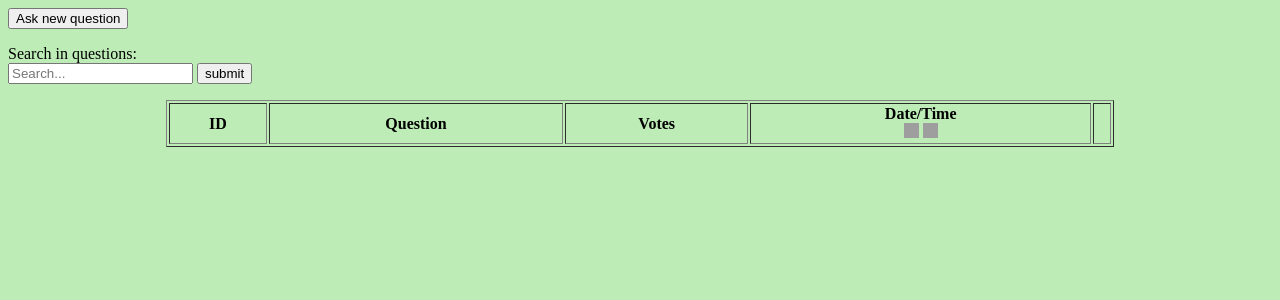
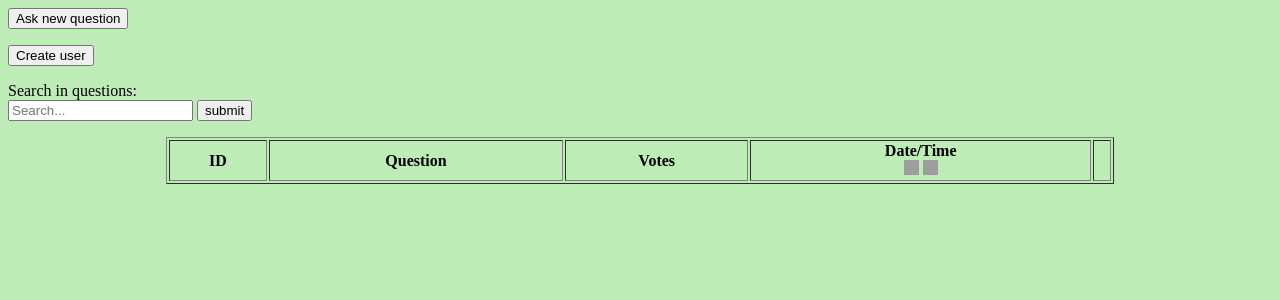
Before and after one commit to Tovics/AskMate, a Flask app: page / in a window 1280 px wide. Shown: the top 300 px of the page. Run offline with Flask 2, Linux system fonts and the light colour scheme; data that the repository does not hold is empty; parts of the project's set-up code (start-up, migrations or seed data) failed here and were passed over; some libraries are stand-ins or nearby versions; grey boxes are pictures that could not be loaded.

Commit message:
simple user registration

```diff
--- a/cream.py
+++ b/cream.py
@@ -28,7 +28,6 @@ def search_questions():
     search_request = request.form["search"]
     search_request = search_request.lower()
     search_results = sql_queries.search_in_questions(search_request)
-    print(search_results)
     return render_template('list.html', search_results=search_results)
 
 
@@ -82,7 +81,6 @@ def display_question(question_id):
 def add_question():
     question_title = request.form["question_title"]
     question_description = request.form["question_description"]
-    # questions_list = import_from_file()
     date = datetime.now().strftime('%Y-%m-%d %H:%M:%S')
     sql_queries.insert_question(question_title, question_description)
     return render_template('list.html', question_list=sql_queries.import_questions_from_db())
@@ -100,6 +98,19 @@ def vote_down(question_id):
     return redirect('/')
 
 
+@app.route("/registration")
+def register():
+    return render_template('registration.html')
+
+
+@app.route("/add_user_to_db", methods=['POST'])
+def add_user():
+    username = request.form["username"]
+    registration_time = datetime.now().strftime('%Y-%m-%d %H:%M:%S')
+    sql_queries.create_user(username, registration_time)
+    return render_template('registration.html')
+
+
 def main():
     app.run(debug=True)
     import_from_file()
--- a/sql_queries.py
+++ b/sql_queries.py
@@ -4,7 +4,7 @@ from datetime import datetime
 
 def connection_decorator(func):
     def func_wrapper(*args):
-        connect_str = "dbname='borzfele' user='borzfele' host='localhost' password='91_december_30'"
+        connect_str = "dbname='zsofi' user='zsofi' host='localhost' password='pwd'"
         conn = psycopg2.connect(connect_str)
         conn.autocommit = True
         cursor = conn.cursor()
@@ -102,6 +102,12 @@ def vote_down(cursor, question_id):
     cursor.execute("""UPDATE question SET vote_number='{}' WHERE id={};""".format(vote_number, question_id))
 
 
+@connection_decorator
+def create_user(cursor, name, registration_time):
+    cursor.execute("""INSERT INTO "user" (name, registration_time)
+                            VALUES (%s, %s);""", (name, registration_time))
+
+
 def main():
     pass
 
--- a/templates/form.html
+++ b/templates/form.html
@@ -1,9 +1,11 @@
 <!DOCTYPE html>
 <html lang="en">
+
 <head>
     <title>AskM8</title>
 </head>
-<body bgcolor="BDECB6">
+
+<body style="background-color: #BDECB6">
     {%if question_details%}
     <form action="/edit_question/{{question_details[0][0]}}" method="POST">
         <h2><b>Question title<b></h2>
--- a/templates/list.html
+++ b/templates/list.html
@@ -10,12 +10,16 @@
     <button>Ask new question</button>
   </a>
   <p>
+    <a href="{{ url_for('register') }}">
+    <button>Create user</button>
+  </a>
+  <p>
     <form action="/search" method="POST">
       <p>Search in questions:<br/>
         <input type="text" name="search" placeholder="Search...">
         <input type="submit" value="submit">
         <!--<img src="https://cdn0.iconfinder.com/data/icons/octicons/1024/search-128.png
-      " style="width:12px;height:12px; "></a>-->
+        " style="width:12px;height:12px; "></a>-->
       </p>
   </p>
   </form>
@@ -78,7 +82,7 @@
       <td>
         <center><a href="{{ url_for( 'edit_question', question_id=tupple[0]) }} ">edit</a>
           <a href="{{url_for(
-        'delete_question', question_id=tupple[0])}} ">delete</a>
+          'delete_question', question_id=tupple[0])}} ">delete</a>
         </center>
       </td>
     </tr>
```
Also changed, not shown: templates/registration.html (added, +13 -0 lines). Lines whose indentation alone changed are shown as unchanged.
